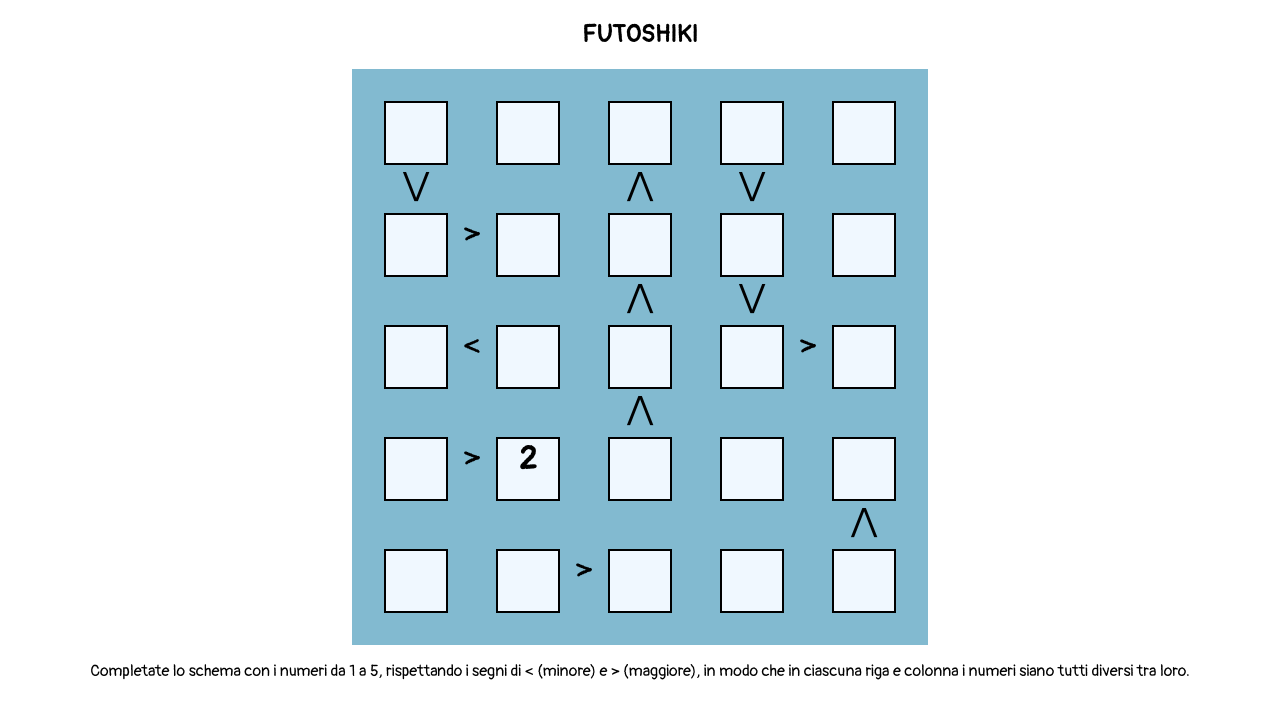
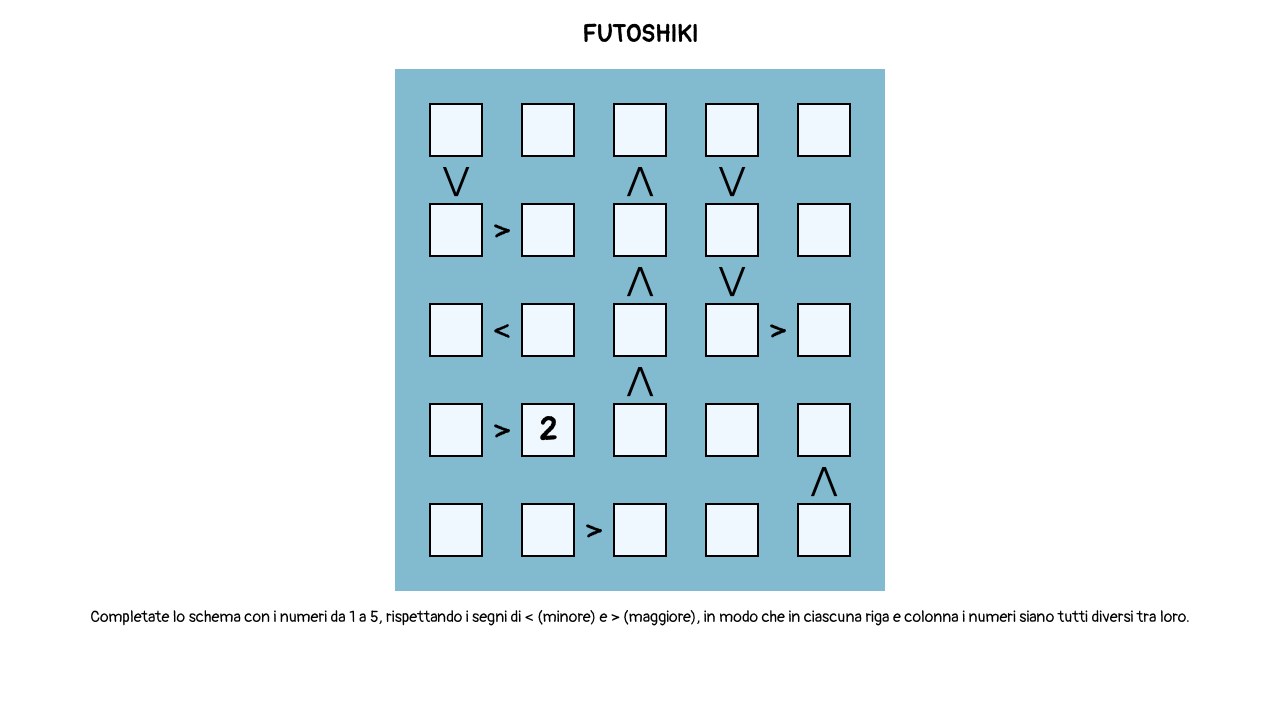
Before and after one commit to rony76/futoshiki-react, a React (Create React App) app: page / in a window 1280 px wide. Shown: the top 718 px of the page. Built offline with nearby package versions, Linux system fonts and the light colour scheme.

Commit message:
Use <table> instead of <div> with display grid

```diff
--- a/src/components/GameBoard/GameBoard.css
+++ b/src/components/GameBoard/GameBoard.css
@@ -1,10 +1,6 @@
 .GameBoard {
-    width: 16em;
-    height: 16em;
     margin: auto;
-    display: grid;
     font-size: 32px;
-    grid: repeat(4, 2em 1.5em) 2em / repeat(4, 2em 1.5em) 2em;
     background: #82bad0;
     padding: 1em;
 }
--- a/src/components/GameBoard/GameBoard.tsx
+++ b/src/components/GameBoard/GameBoard.tsx
@@ -19,9 +19,9 @@ const GameBoard: FC<GameBoardProps> = ({game}: GameBoardProps) => {
     }
 
     return (
-        <div className="GameBoard">
+        <table className="GameBoard">
             {cells}
-        </div>
+        </table>
     );
 };
 
--- a/src/components/GapRow/GapRow.tsx
+++ b/src/components/GapRow/GapRow.tsx
@@ -25,16 +25,16 @@ const GapRow: FC<GapRowProps> = ({game, afterRow}: GapRowProps) => {
     for (let col = 1; col <= game.size; col++) {
         const coords = new Coordinates(afterRow, col);
         let constraint = game.getConstraintWithBelow(coords);
-        result.push(<div className="grid-v-gap">{printConstraint(constraint)}</div>)
+        result.push(<td className="grid-v-gap">{printConstraint(constraint)}</td>)
         if (col < game.size) {
-            result.push(<div className="grid-neutral-gap"/>)
+            result.push(<td className="grid-neutral-gap"/>)
         }
     }
 
     return (
-        <>
+        <tr>
             {result}
-        </>
+        </tr>
     );
 };
 
--- a/src/components/ValueCell/ValueCell.css
+++ b/src/components/ValueCell/ValueCell.css
@@ -3,4 +3,6 @@
     text-align: center;
     background: aliceblue;
     font-weight: bold;
+    height: 1.5em;
+    width: 1.5em;
 }
--- a/src/components/ValueCell/ValueCell.tsx
+++ b/src/components/ValueCell/ValueCell.tsx
@@ -7,9 +7,9 @@ interface ValueCellProps {
 }
 
 const ValueCell: FC<ValueCellProps> = ({cell}: ValueCellProps) => (
-    <div className="ValueCell">
+    <td className="ValueCell">
         {cell.value}
-    </div>
+    </td>
 );
 
 export default ValueCell;
--- a/src/components/ValueRow/ValueRow.css
+++ b/src/components/ValueRow/ValueRow.css
@@ -1 +1,5 @@
 .ValueRow {}
+
+.grid-h-gap {
+    width: 1em;
+}
--- a/src/components/ValueRow/ValueRow.tsx
+++ b/src/components/ValueRow/ValueRow.tsx
@@ -27,14 +27,14 @@ const ValueRow: FC<ValueRowProps> = ({game, row}: ValueRowProps) => {
 
         if (col < game.size) {
             let constraint = game.getConstraintWithRight(coords);
-            result.push(<div className="grid-h-gap">{printConstraint(constraint)}</div>)
+            result.push(<td className="grid-h-gap">{printConstraint(constraint)}</td>)
         }
     }
 
     return (
-        <>
+        <tr>
             {result}
-        </>
+        </tr>
     );
 }
 
```
